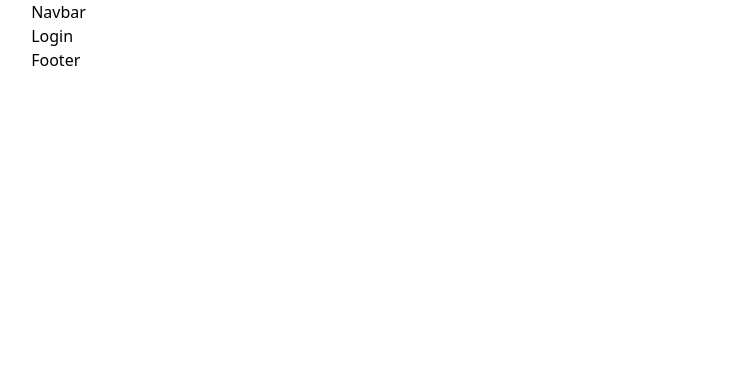
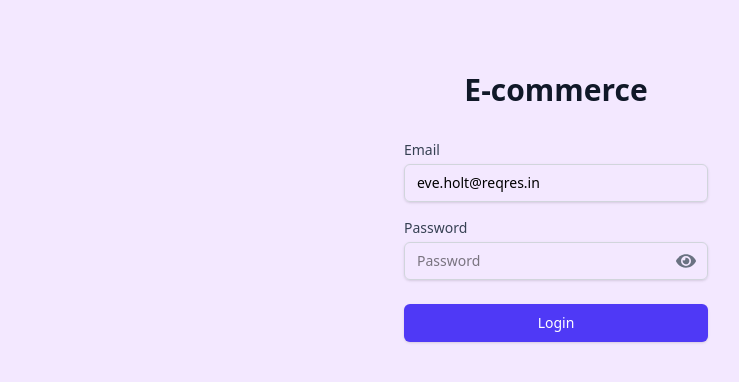
Before and after one commit to Gopendranath/E-commerce-frontend, a React (Vite) app: page /login in a window 1280 px wide. Shown: the top 382 px of the page, without its empty margins (84-823 px from the left). Built offline with nearby package versions, Linux system fonts and the light colour scheme.

Commit message:
feat: implement login functionality and conditional rendering of Navbar and Footer

```diff
--- a/src/App.jsx
+++ b/src/App.jsx
@@ -1,6 +1,7 @@
 import React from "react";
 import { Routes, Route } from "react-router-dom";
 import { Toaster } from "react-hot-toast";
+import { useLocation } from "react-router-dom";
 
 import Navbar from "./components/Navbar";
 import Home from "./pages/Home.jsx";
@@ -15,10 +16,12 @@
 import Selectedfeature from "./pages/Selectedfeature.jsx";
 
 const App = () => {
+  const location = useLocation();
+  const isLoginPage = location.pathname === "/login";
 
   return (
-    <div className="px-4 sm:px-[5vw] md:px-[7vw] lg:px-[9vw]">
-      <Navbar />
+    <div className="min-h-screen bg-purple-100">
+      {!isLoginPage && <Navbar />}
       <Routes>
         <Route path="/" element={<Home />} />
         <Route path="/cart" element={<ProtectedRoute><Cart /></ProtectedRoute>} />
@@ -30,7 +33,7 @@
         <Route path="*" element={<Notfound />} />
       </Routes>
       <Toaster />
-      <Footer />
+      {!isLoginPage && <Footer />}
     </div>
   )
 }
--- a/src/pages/Home.jsx
+++ b/src/pages/Home.jsx
@@ -1,9 +1,38 @@
 import React from 'react'
+import { useDispatch, useSelector } from "react-redux";
+import { Link, useNavigate } from "react-router-dom";
+import { logout } from "../redux/slices/authSlice"
+
 
 const Home = () => {
-  return (
-    <div>Home</div>
-  )
+    const navigate = useNavigate();
+    const dispatch = useDispatch();
+    const token = useSelector((state) => state.auth.token);
+
+    const handleLogout = () => {
+        dispatch(logout());
+        dispatch(clearCart());
+        navigate("/login")
+    };
+
+
+    return (
+        <div>
+            {!token ? (
+                <Link to="/login">
+                    <button>
+                        Login
+                    </button>
+                </Link>
+            ) : (
+                <button
+                    onClick={handleLogout}
+                >
+                    Logout
+                </button>
+            )}
+        </div>
+    )
 }
 
 export default Home
--- a/src/pages/Login.jsx
+++ b/src/pages/Login.jsx
@@ -1,9 +1,111 @@
-import React from 'react'
+import React, { useState } from "react";
+import { useDispatch, useSelector } from "react-redux";
+import { useNavigate } from "react-router-dom";
+import { loginUser } from "../redux/slices/authSlice";
+import { FaEye, FaEyeSlash } from "react-icons/fa";
 
 const Login = () => {
+  const [email, setEmail] = useState("eve.holt@reqres.in");
+  const [password, setPassword] = useState("");
+  const [showPassword, setShowPassword] = useState(false);
+
+  const dispatch = useDispatch();
+  const navigate = useNavigate();
+
+  const { status, error, token } = useSelector((state) => state.auth);
+
+  const handleLogin = (e) => {
+    e.preventDefault();
+    dispatch(loginUser({email, password})).then((result) => {
+      if(result.meta.requestStatus === "fulfilled") {
+        navigate("/");
+      }
+    })
+  };
+
+  const togglePasswordVisibility = () => {
+    setShowPassword(!showPassword);
+  };
+
   return (
-    <div>Login</div>
-  )
-}
+    <div className="flex items-center justify-center py-12 sm:px-6 lg:px-8">
+      <div className="w-full max-w-3/12">
+        <div className="text-center">
+          <h2 className="mt-6 text-3xl font-extrabold text-gray-900">E-commerce</h2>
+        </div>
+        <form className="mt-8 space-y-6">
+          <div className="space-y-4">
+            <div>
+              <label htmlFor="email" className="block text-sm font-medium text-gray-700">
+                Email
+              </label>
+              <input
+                type="email"
+                name="email"
+                id="email"
+                value={email}
+                onChange={(e) => setEmail(e.target.value)}
+                placeholder="Email"
+                required
+                className="block w-full px-3 py-2 mt-1 border border-gray-300 rounded-md shadow-sm focus:outline-none focus:ring-indigo-500 focus:border-indigo-500 sm:text-sm"
+              />
+            </div>
+            <div>
+              <label htmlFor="password" className="block text-sm font-medium text-gray-700">
+                Password
+              </label>
+              <div className="relative mt-1">
+                <input
+                  type={showPassword ? "text" : "password"}
+                  name="password"
+                  id="password"
+                  value={password}
+                  onChange={(e) => setPassword(e.target.value)}
+                  placeholder="Password"
+                  required
+                  className="block w-full px-3 py-2 border border-gray-300 rounded-md shadow-sm focus:outline-none focus:ring-indigo-500 focus:border-indigo-500 sm:text-sm"
+                />
+                <button
+                  type="button"
+                  onClick={togglePasswordVisibility}
+                  className="absolute inset-y-0 right-0 flex items-center px-3 text-gray-500 hover:text-gray-700 focus:outline-none"
+                >
+                  {showPassword ? (
+                    <FaEyeSlash className="w-5 h-5" aria-hidden="true" />
+                  ) : (
+                    <FaEye className="w-5 h-5" aria-hidden="true" />
+                  )}
+                </button>
+              </div>
+            </div>
+          </div>
 
-export default Login
+          <div>
+            <button
+              onClick={handleLogin}
+              disabled={status === "loading"}
+              type="submit"
+              className="flex justify-center w-full px-4 py-2 text-sm font-medium text-white bg-indigo-600 border border-transparent rounded-md shadow-sm hover:bg-indigo-700 focus:outline-none focus:ring-2 focus:ring-offset-2 focus:ring-indigo-500 disabled:opacity-50 disabled:cursor-not-allowed"
+            >
+              {status === "loading" ? "Loading..." : "Login"}
+            </button>
+          </div>
+
+          {error && (
+            <div className="p-3 mt-4 text-sm text-red-700 bg-red-100 rounded-md">
+              {error}
+            </div>
+          )}
+
+          {token && (
+            <div className="p-3 mt-4 text-sm text-green-700 bg-green-100 rounded-md">
+              Logged in successfully
+            </div>
+          )}
+        </form>
+      </div>
+    </div>
+  );
+};
+
+export default Login;
```
